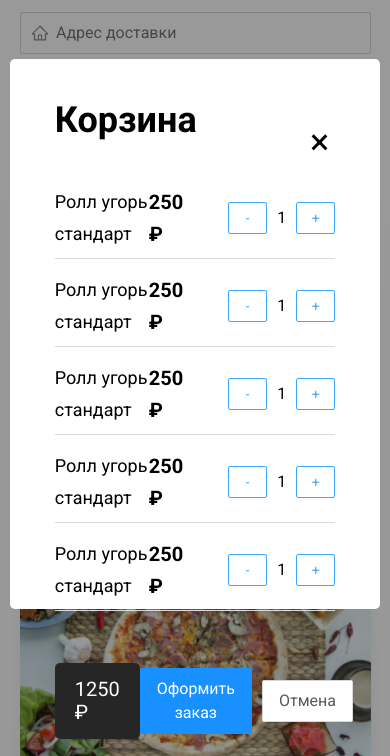
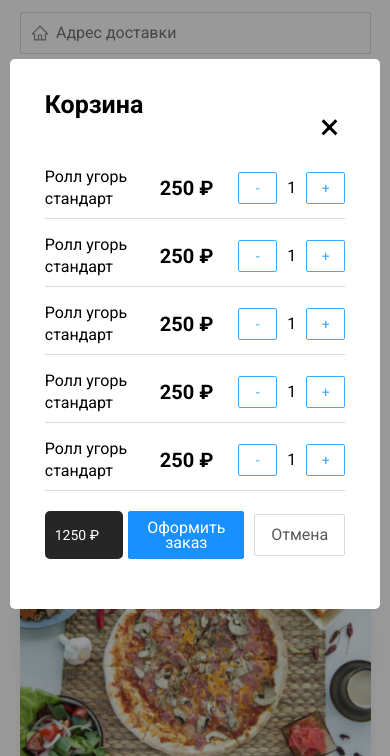
Before and after one commit to sarvar95yil/delivery, a plain HTML site: page index.html in a window 390 px wide. Both pictures are taken after a click on the button 346 px from the left and 64 px from the top of the page. Shown: the part 88-844 px from the top of the page. Drawn offline with Linux system fonts and the light colour scheme.

Commit message:
Add files via upload

```diff
--- a/css/style.css
+++ b/css/style.css
@@ -449,6 +449,17 @@ body {
     .social-links {
         order: 2;
     }
+    .food-name {
+        line-height: 22px;
+        width: 30%;
+    }
+    .food-price {
+        margin-left: auto;
+    }
+    .modal-pricetag {
+        padding: 10px 14.5px;
+        font-size: 18px;
+    }
 }
 @media (max-width:480px) {
     .button-text {
@@ -481,4 +492,33 @@ body {
     .section-heading {
         flex-wrap: wrap;
     }
+    .food-name {
+        line-height: 22px;
+        font-size: 16px;
+
+    }
+    .food-price {
+        margin-right: auto;
+    }
+    .modal-pricetag {
+        padding: 12.5px 10px;
+        width: 30%;
+        margin-right: 5px;
+        font-size: 14px;
+    }
+    .button-primary {
+        line-height: 15px;
+    }
+    .modal-body {
+        margin-bottom: 20px;
+    }
+
+    .modal-dialog {
+        overflow: scroll;
+        padding: 30px 35px;
+    }
+    .modal-title {
+        font-size: 25px;
+        line-height: 32px;
+    }
 }
--- a/index.html
+++ b/index.html
@@ -39,7 +39,7 @@
                     <input type="text" class="input-search input" placeholder="Поиск блюд и ресторанов">
                 </div>
                 <div class="cards">
-                     <a href="restaurant.html" class="card wow bounceInLeft slow" data-wow-delay="0.2s">
+                     <a href="restaurant.html" class="card wow fadeInLeft slow" data-wow-delay="0.2s">
                          <img src="img/pizza-plus.jpg" alt="pizza-plus" class="card-image">
                          <div class="card-text">
                              <div class="card-heading">
@@ -53,7 +53,7 @@
                              </div>
                          </div>
                      </a>
-                     <a href="restaurant.html" class="card wow bounceInDown   slow" data-wow-delay="0.4s">
+                     <a href="restaurant.html" class="card wow fadeInDown   slow" data-wow-delay="0.4s">
                         <img src="img/dot of food.jpg" alt="pizza-plus" class="card-image">
                         <div class="card-text">
                             <div class="card-heading">
@@ -67,7 +67,7 @@
                             </div>
                         </div>
                      </a>
-                     <a href="restaurant.html" class="card wow bounceInRight slow" data-wow-delay="0.2s">
+                     <a href="restaurant.html" class="card wow fadeInRight slow" data-wow-delay="0.2s">
                         <img src="img/foodband.jpg" alt="pizza-plus" class="card-image">
                         <div class="card-text">
                             <div class="card-heading">
@@ -81,7 +81,7 @@
                             </div>
                         </div>
                     </a>
-                     <a href="restaurant.html" class="card wow bounceInLeft slow" data-wow-delay="0.2s">
+                     <a href="restaurant.html" class="card wow fadeInLeft slow" data-wow-delay="0.2s">
                         <img src="img/pizzaburger.jpg" alt="pizza-plus" class="card-image">
                         <div class="card-text">
                             <div class="card-heading">
@@ -95,7 +95,7 @@
                             </div>
                         </div>
                      </a>
-                     <a href="restaurant.html" class="card wow bounceInUp   slow" data-wow-delay="0.4s">
+                     <a href="restaurant.html" class="card wow fadeInUp   slow" data-wow-delay="0.4s">
                         <img src="img/tanuki.jpg" alt="tanuki" class="card-image">
                         <div class="card-text">
                             <div class="card-heading">
@@ -109,7 +109,7 @@
                             </div>
                         </div>
                     </a>
-                     <a href="restaurant.html" class="card wow bounceInRight slow" data-wow-delay="0.2s">
+                     <a href="restaurant.html" class="card wow fadeInRight slow" data-wow-delay="0.2s">
                         <img src="img/zhadina-pizza.jpg" alt="pizza-plus" class="card-image">
                         <div class="card-text">
                             <div class="card-heading">
```
Also changed, not shown: restaurant.html (+6 -6 lines).
